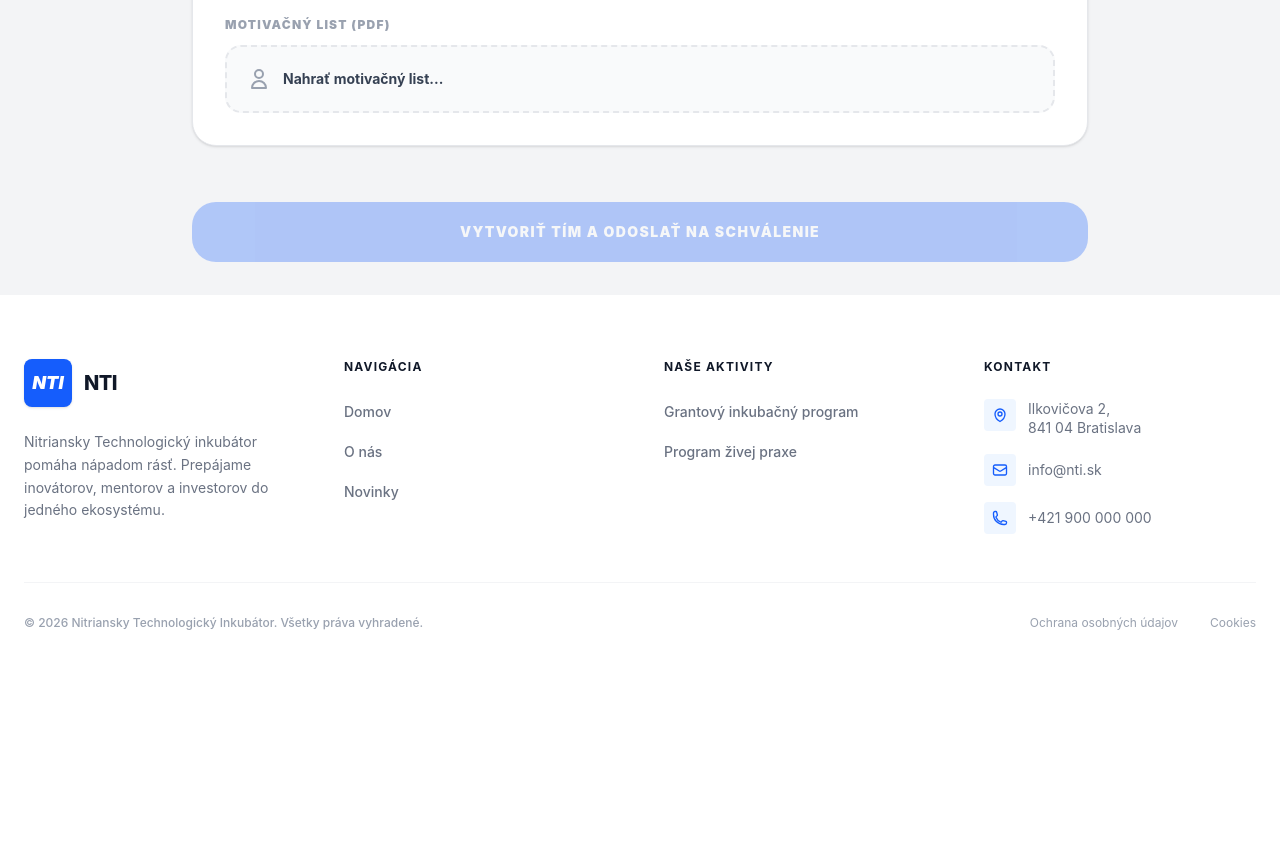
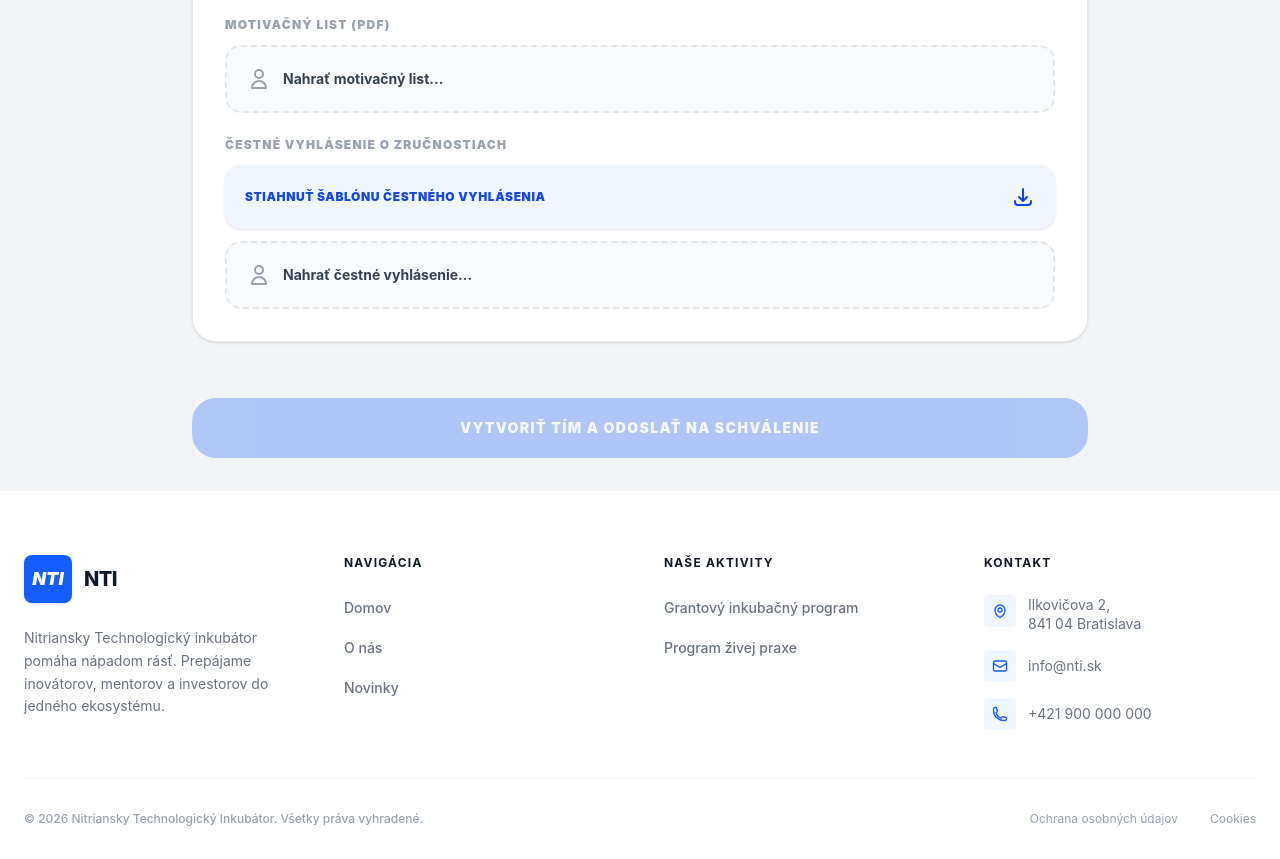
Before and after one commit to VendelinSlezak/FE_nitriansky_technologicky_inkubator, a Vue app: page /student-dashboard/vytvorit-tim in a window 1280 px wide. Shown: the part 1160-2019 px from the top of the page. Before the commit the page ends 1823 px from the top, so only its background shows below. Built offline with nearby package versions, Linux system fonts and the light colour scheme; no server answers; what vue-recaptcha-v3 would draw is missing.

Commit message:
fix vytvarania timu

```diff
--- a/src/views/studentDashboard/CreateTeamView.vue
+++ b/src/views/studentDashboard/CreateTeamView.vue
@@ -171,6 +171,26 @@
               </div>
             </div>
 
+            <div class="space-y-3">
+              <label class="block text-xs font-black text-gray-400 uppercase tracking-widest">Čestné vyhlásenie o zručnostiach</label>
+              <a :href="sablonaUrl" class="flex items-center justify-between p-5 bg-blue-50 rounded-2xl text-blue-700 hover:bg-blue-100 transition-all shadow-sm group">
+                <span class="text-xs font-black uppercase tracking-wider">Stiahnuť šablónu čestného vyhlásenia</span>
+                <svg xmlns="http://www.w3.org/2000/svg" class="h-6 w-6 transform transition-transform" fill="none" viewBox="0 0 24 24" stroke="currentColor"><path stroke-linecap="round" stroke-linejoin="round" stroke-width="2" d="M4 16v1a3 3 0 003 3h10a3 3 0 003-3v-1m-4-4l-4 4m0 0l-4-4m4 4V4" /></svg>
+              </a>
+              <div class="relative group">
+                <input type="file" @change="handleFileChange($event, 'statuory_declaration')" accept=".pdf" class="absolute inset-0 w-full h-full opacity-0 cursor-pointer z-10" />
+                <div :class="['p-4 md:p-5 rounded-2xl border-2 border-dashed transition-all flex items-center justify-between', team.files.statuory_declaration ? 'border-green-500 bg-green-50' : 'border-gray-200 group-hover:border-blue-400 bg-gray-50']">
+                  <div class="flex items-center gap-3 overflow-hidden">
+                    <svg class="w-6 h-6 text-gray-400 shrink-0" fill="none" stroke="currentColor" viewBox="0 0 24 24"><path stroke-linecap="round" stroke-linejoin="round" stroke-width="2" d="M16 7a4 4 0 11-8 0 4 4 0 018 0zM12 14a7 7 0 00-7 7h14a7 7 0 00-7-7z" /></svg>
+                    <span class="text-sm font-bold truncate text-gray-700">{{ team.files.statuory_declaration ? team.files.statuory_declaration.name : 'Nahrať čestné vyhlásenie...' }}</span>
+                  </div>
+                  <div v-if="team.files.statuory_declaration" class="text-green-500">
+                    <svg class="w-6 h-6" fill="currentColor" viewBox="0 0 20 20"><path fill-rule="evenodd" d="M10 18a8 8 0 100-16 8 8 0 000 16zm3.707-9.293a1 1 0 00-1.414-1.414L9 10.586 7.707 9.293a1 1 0 00-1.414 1.414l2 2a1 1 0 001.414 0l4-4z" clip-rule="evenodd" /></svg>
+                  </div>
+                </div>
+              </div>
+            </div>
+
           </div>
         </section>
 
@@ -196,6 +216,7 @@ export default {
   data() {
     return {
       backendApiUrl: import.meta.env.VITE_BACKEND_API_URL,
+      sablonaUrl: `${import.meta.env.VITE_BACKEND_API_URL}/storage/documents/Cestne_vyhlasenie_vyvoj_softveru.docx`,
       filter: 'Všetko',
       currentPage: 1,
       itemsPerPage: 5,
@@ -211,6 +232,7 @@ export default {
         files: {
           assignment: null,
           motivation: null,
+          statuory_declaration: null,
         },
       }
     };
@@ -231,10 +253,11 @@ export default {
     },
     isValid() {
       return (
-        this.team.name.length > 2 &&
+        this.team.name.length > 0 &&
         this.team.challengeId !== null &&
         this.team.files.assignment !== null &&
-        this.team.files.motivation !== null
+        this.team.files.motivation !== null &&
+        this.team.files.statuory_declaration !== null
       );
     }
   },
@@ -307,6 +330,7 @@ export default {
         });
         formData.append('proposal_of_implementation', this.team.files.assignment);
         formData.append('cover_letter', this.team.files.motivation);
+        formData.append('statuory_declaration', this.team.files.statuory_declaration);
         await axios.post(`${this.backendApiUrl}/api/auth/student/create-team`, formData);
         alert("Tím bol úspešne vytvorený!");
         this.$router.push('/student-dashboard');
```
